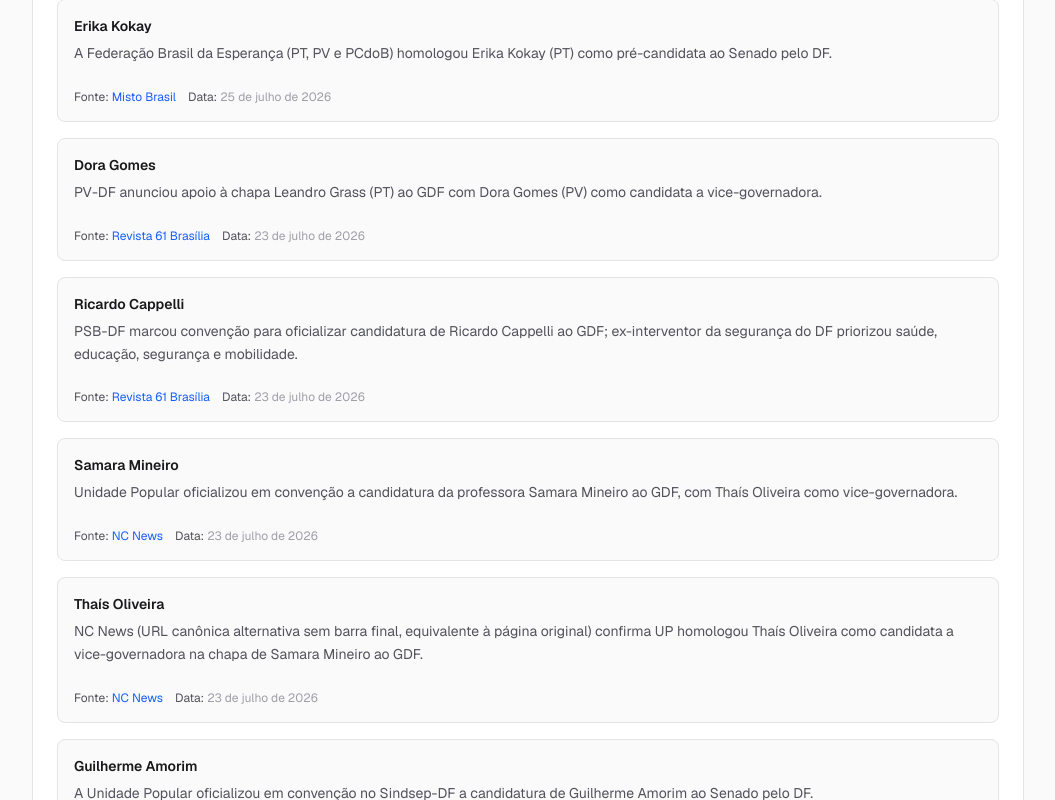
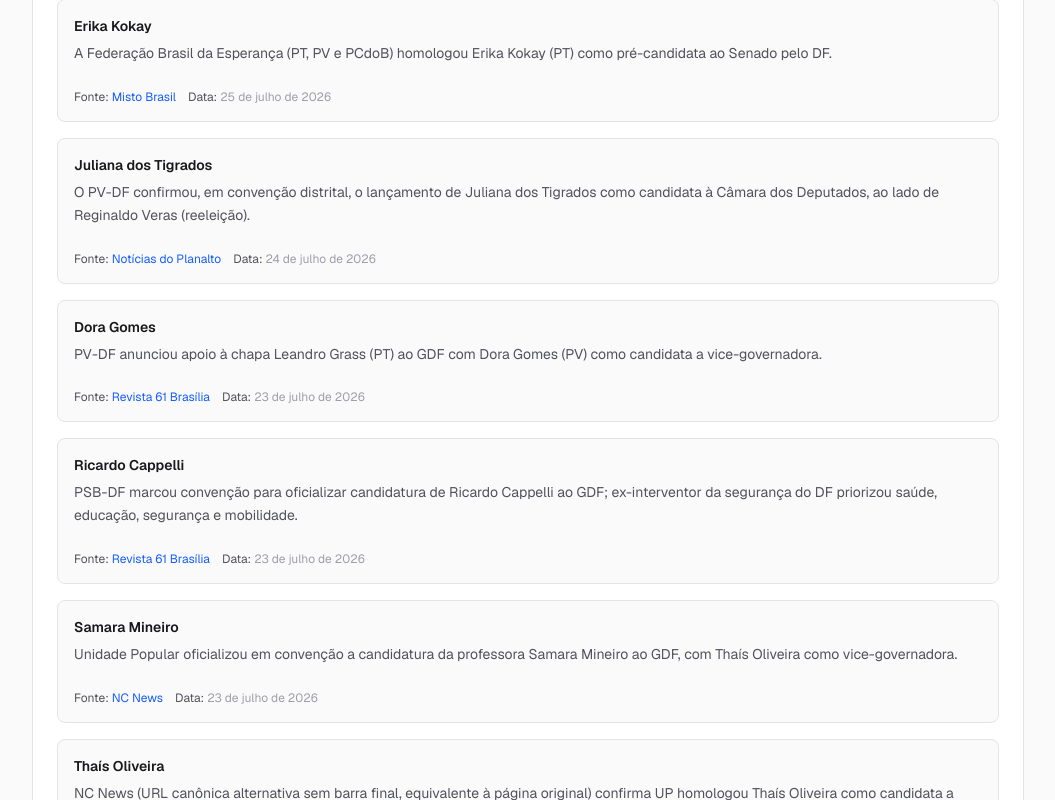
Before and after one commit to gustavomelofr/deputados-distritais-df-2026, a Next.js app: page /cenario-2026 in a window 1280 px wide. Shown: the part 1560-2360 px from the top of the page, without its empty margins (112-1167 px from the left). Built offline with nearby package versions, Linux system fonts and the light colour scheme.

Commit message:
feat(loop): atualização aprovada 2026-07-30T15-07-11-813Z (#134)
Co-authored-by: Agente Contínuo <agente@deputadosdistritais.dev>

```diff
--- a/src/data/cenario-eleitoral.ts
+++ b/src/data/cenario-eleitoral.ts
@@ -1129,4 +1129,164 @@ export const cenarioEleitoral: PessoaEleitoral[] = [
     coletadaEm: '2026-07-28',
     verificadaEm: '2026-07-30',
   },
+
+  // 31. Thiago Manzoni (PL) — deputado distrital que pleiteia vaga na Câmara
+  //     dos Deputados, conforme reportagem do Brasil de Fato DF.
+  {
+    id: 'thiago-manzoni',
+    slug: 'thiago-manzoni',
+    nome: 'Thiago Manzoni',
+    nomeCompleto: 'Thiago Manzoni de Oliveira',
+    cargo: 'deputado_federal',
+    partido: 'PL',
+    estagio: 'movimentacao_publica',
+    noticiasRelacionadas: ['n57'],
+    evidencias: [
+      {
+        id: 'e-thiago-manzoni-n57',
+        pessoaId: 'thiago-manzoni',
+        cargo: 'deputado_federal',
+        estagio: 'movimentacao_publica',
+        partido: 'PL',
+        fonte: 'Brasil de Fato',
+        fonteCategoria: 'veiculo_jornalistico',
+        url: 'https://www.brasildefato.com.br/2026/07/16/disputa-a-reeleicao-predomina-no-distrito-federal-seis-parlamentares-buscam-cargos-maiores/',
+        descricao:
+          'Levantamento do Brasil de Fato DF indica que o deputado distrital Thiago Manzoni (PL) pleiteia vaga na Câmara dos Deputados nas eleições de 2026.',
+        dataEvidencia: '2026-07-16',
+        coletadaEm: '2026-07-30',
+        verificadaEm: '2026-07-30',
+      },
+    ],
+    coletadaEm: '2026-07-30',
+    verificadaEm: '2026-07-30',
+  },
+
+  // 32. Daniel Donizet (MDB) — deputado distrital que pleiteia vaga na Câmara
+  //     dos Deputados, conforme reportagem do Brasil de Fato DF.
+  {
+    id: 'daniel-donizet',
+    slug: 'daniel-donizet',
+    nome: 'Daniel Donizet',
+    nomeCompleto: 'Daniel Donizet de Oliveira',
+    cargo: 'deputado_federal',
+    partido: 'MDB',
+    estagio: 'movimentacao_publica',
+    noticiasRelacionadas: ['n57'],
+    evidencias: [
+      {
+        id: 'e-daniel-donizet-n57',
+        pessoaId: 'daniel-donizet',
+        cargo: 'deputado_federal',
+        estagio: 'movimentacao_publica',
+        partido: 'MDB',
+        fonte: 'Brasil de Fato',
+        fonteCategoria: 'veiculo_jornalistico',
+        url: 'https://www.brasildefato.com.br/2026/07/16/disputa-a-reeleicao-predomina-no-distrito-federal-seis-parlamentares-buscam-cargos-maiores/',
+        descricao:
+          'Levantamento do Brasil de Fato DF indica que o deputado distrital Daniel Donizet (MDB) pleiteia vaga na Câmara dos Deputados nas eleições de 2026.',
+        dataEvidencia: '2026-07-16',
+        coletadaEm: '2026-07-30',
+        verificadaEm: '2026-07-30',
+      },
+    ],
+    coletadaEm: '2026-07-30',
+    verificadaEm: '2026-07-30',
+  },
+
+  // 33. Juliana dos Tigrados (PV) — candidata a deputado federal lançada
+  //     pelo PV-DF em convenção distrital.
+  {
+    id: 'juliana-dos-tigrados',
+    slug: 'juliana-dos-tigrados',
+    nome: 'Juliana dos Tigrados',
+    nomeCompleto: 'Juliana dos Tigrados',
+    cargo: 'deputado_federal',
+    partido: 'PV',
+    estagio: 'anunciado_pelo_partido',
+    noticiasRelacionadas: ['n54'],
+    evidencias: [
+      {
+        id: 'e-juliana-tigrados-n54',
+        pessoaId: 'juliana-dos-tigrados',
+        cargo: 'deputado_federal',
+        estagio: 'anunciado_pelo_partido',
+        partido: 'PV',
+        fonte: 'Notícias do Planalto',
+        fonteCategoria: 'veiculo_jornalistico',
+        url: 'https://noticiasdoplanalto.com.br/pv-df-confirma-candidaturas-e-apoia-chapa-de-leandro-grass/',
+        descricao:
+          'O PV-DF confirmou, em convenção distrital, o lançamento de Juliana dos Tigrados como candidata à Câmara dos Deputados, ao lado de Reginaldo Veras (reeleição).',
+        dataEvidencia: '2026-07-24',
+        coletadaEm: '2026-07-30',
+        verificadaEm: '2026-07-30',
+      },
+    ],
+    coletadaEm: '2026-07-30',
+    verificadaEm: '2026-07-30',
+  },
+
+  // 34. Ruth Venceremos (PT) — pré-candidata a deputado federal, integrante
+  //     da nominata do PT-DF aprovada em maio de 2026.
+  {
+    id: 'ruth-venceremos',
+    slug: 'ruth-venceremos',
+    nome: 'Ruth Venceremos',
+    nomeCompleto: 'Ruth Venceremos',
+    cargo: 'deputado_federal',
+    partido: 'PT',
+    estagio: 'anunciado_pelo_partido',
+    noticiasRelacionadas: ['n89'],
+    evidencias: [
+      {
+        id: 'e-ruth-venceremos-n89',
+        pessoaId: 'ruth-venceremos',
+        cargo: 'deputado_federal',
+        estagio: 'anunciado_pelo_partido',
+        partido: 'PT',
+        fonte: 'Metrópoles',
+        fonteCategoria: 'veiculo_jornalistico',
+        url: 'https://www.metropoles.com/distrito-federal/pt-df-lanca-pre-candidaturas-a-camara-dos-deputados-veja-a-lista-de-nomes',
+        descricao:
+          'O PT-DF aprovou nominata com Ruth Venceremos entre os sete pré-candidatos à Câmara dos Deputados.',
+        dataEvidencia: '2026-05-16',
+        coletadaEm: '2026-07-30',
+        verificadaEm: '2026-07-30',
+      },
+    ],
+    coletadaEm: '2026-07-30',
+    verificadaEm: '2026-07-30',
+  },
+
+  // 35. Vanessa Bicho Negrini (PT) — pré-candidata a deputado federal,
+  //     integrante da nominata do PT-DF aprovada em maio de 2026.
+  {
+    id: 'vanessa-bicho-negrini',
+    slug: 'vanessa-bicho-negrini',
+    nome: 'Vanessa Bicho Negrini',
+    nomeCompleto: 'Vanessa Bicho Negrini',
+    cargo: 'deputado_federal',
+    partido: 'PT',
+    estagio: 'anunciado_pelo_partido',
+    noticiasRelacionadas: ['n89'],
+    evidencias: [
+      {
+        id: 'e-vanessa-bicho-negrini-n89',
+        pessoaId: 'vanessa-bicho-negrini',
+        cargo: 'deputado_federal',
+        estagio: 'anunciado_pelo_partido',
+        partido: 'PT',
+        fonte: 'Metrópoles',
+        fonteCategoria: 'veiculo_jornalistico',
+        url: 'https://www.metropoles.com/distrito-federal/pt-df-lanca-pre-candidaturas-a-camara-dos-deputados-veja-a-lista-de-nomes',
+        descricao:
+          'O PT-DF aprovou nominata com Vanessa Bicho Negrini entre os sete pré-candidatos à Câmara dos Deputados.',
+        dataEvidencia: '2026-05-16',
+        coletadaEm: '2026-07-30',
+        verificadaEm: '2026-07-30',
+      },
+    ],
+    coletadaEm: '2026-07-30',
+    verificadaEm: '2026-07-30',
+  },
 ];
```
Also changed, not shown: 1 other file (tests, documents, lock files or other folders).
